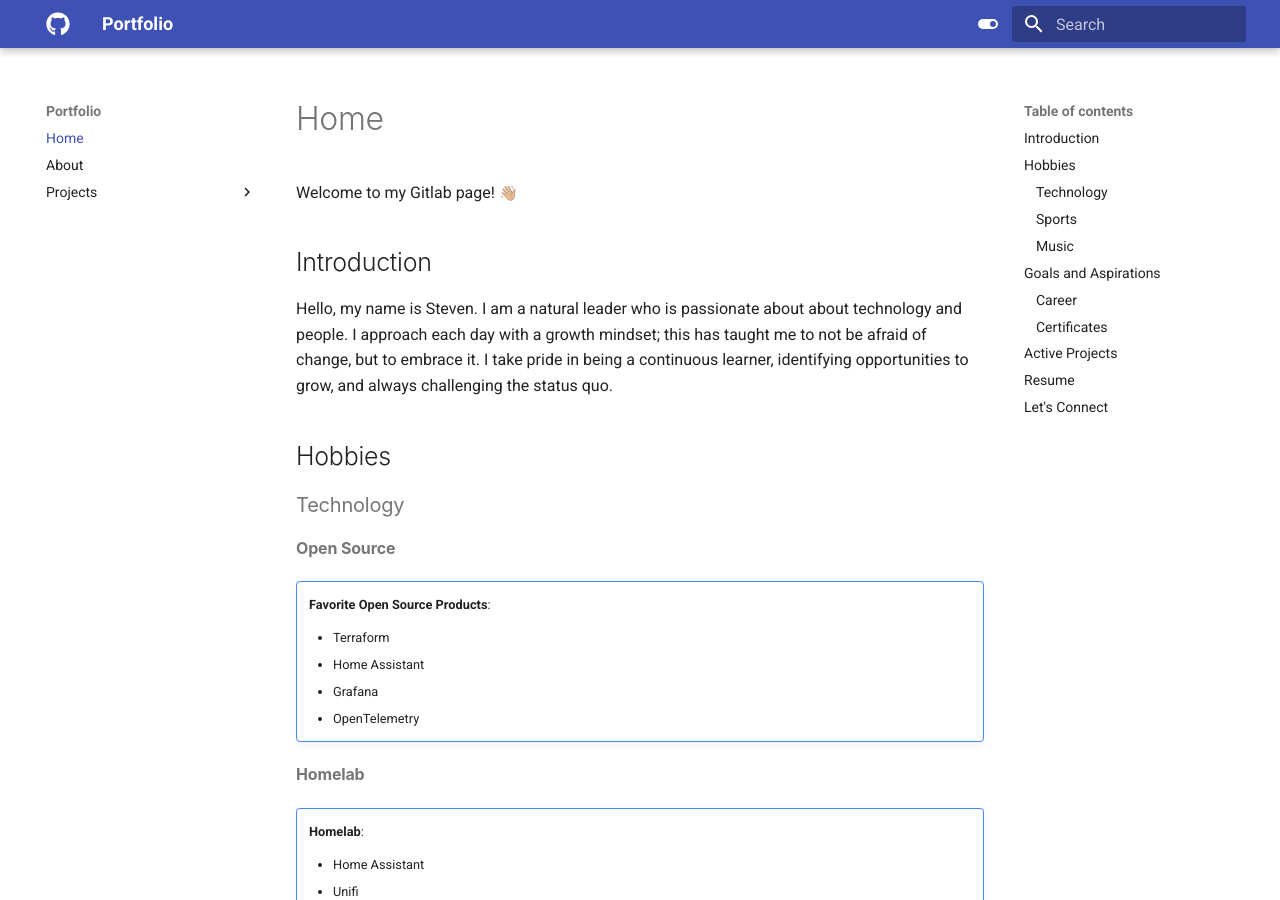
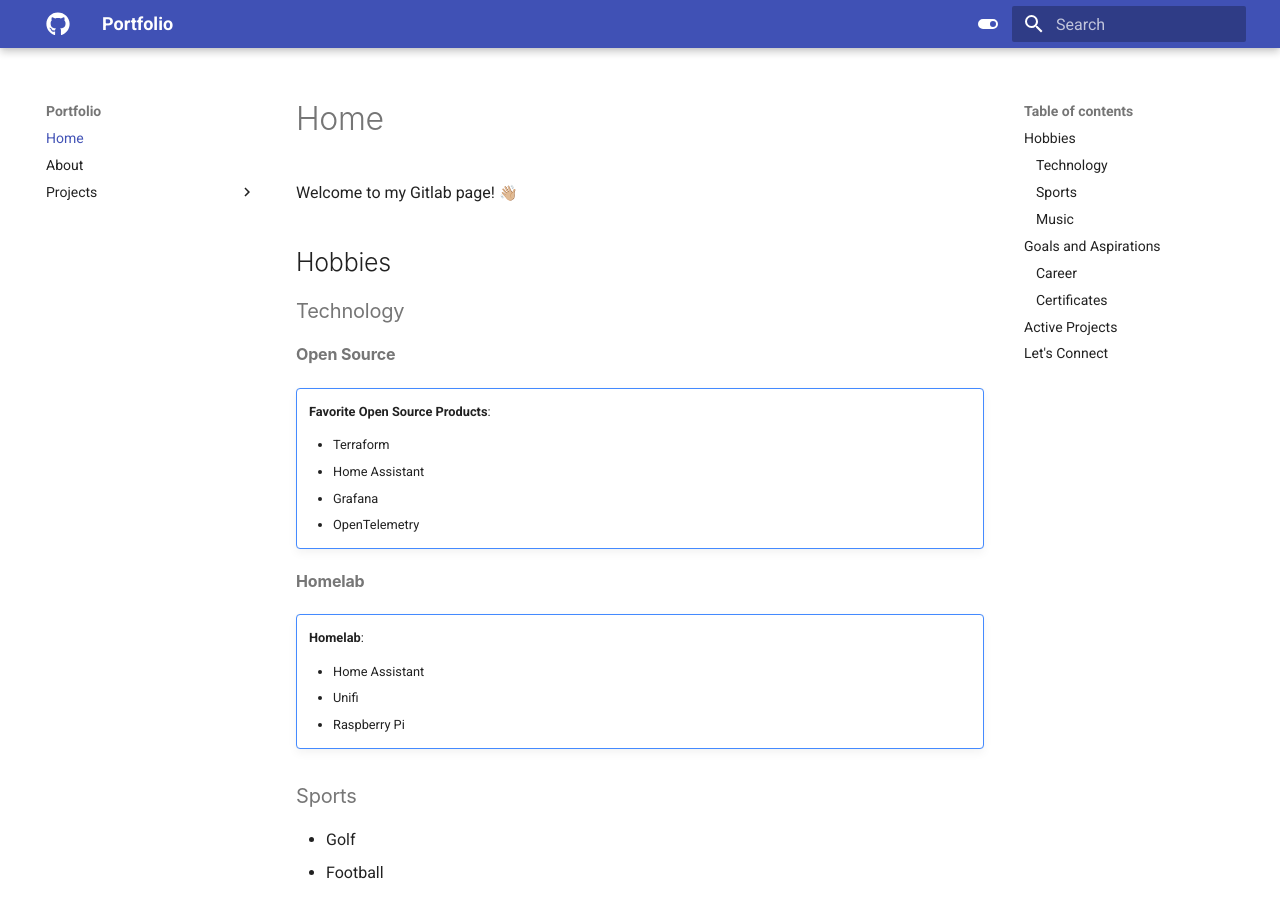
Before and after one commit to stevejoluc/stevejoluc.github.io, an MkDocs documentation site: the page built from docs/index.md, in a window 1280 px wide and 900 px high. Built offline with MkDocs 1.6.1 and Material for MkDocs 9.7.7, drawn with Linux system fonts in a browser that asks for light colours; emoji names are drawn with the system emoji font.

Commit message:
Update index.md

```diff
--- a/docs/index.md
+++ b/docs/index.md
@@ -1,8 +1,5 @@
 # Home
 Welcome to my Gitlab page! :wave_tone2:
-
-## Introduction
-Hello, my name is Steven. I am a natural leader who is passionate about about technology and people. I approach each day with a growth mindset; this has taught me to not be afraid of change, but to embrace it. I take pride in being a continuous learner, identifying opportunities to grow, and always challenging the status quo.
 
 ## Hobbies
 
@@ -47,9 +44,5 @@ Hello, my name is Steven. I am a natural leader who is passionate about about te
 ## Active Projects
  To view active list of my current projects, check out my [Status Board.](https://github.com/users/stevejoluc/projects/2#column-16610887)
 
-## Resume
-[Resume :fontawesome-solid-user-tie:](https://registry.jsonresume.org/stevejoluc){ .md-button }
-
 ## Let's Connect
-
 [LinkedIn :fontawesome-brands-linkedin:](https://www.linkedin.com/in/steven-lucero/){ .md-button }
```
